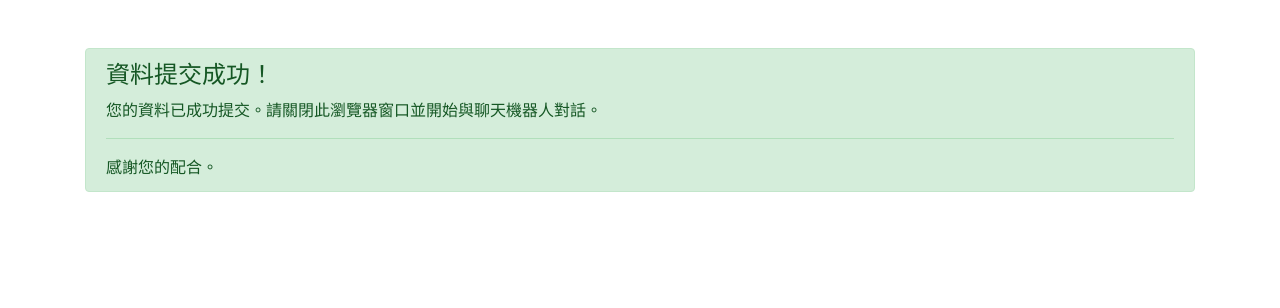
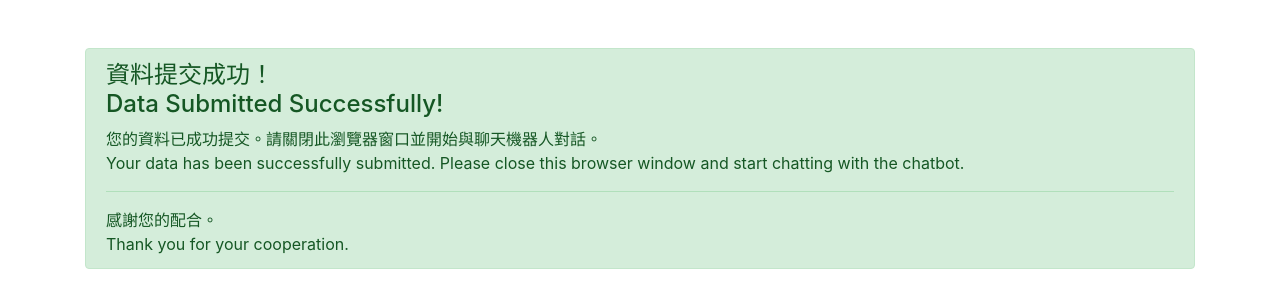
Before and after one commit to momonong/SSO-for-chatbot, a Flask app: template app/templates/submission_success.html in a window 1280 px wide. Shown: the top 308 px of the page. Run offline with Flask 3, Linux system fonts and the light colour scheme; the template is opened without the code that fills it, so the values that code supplies are empty; some libraries are stand-ins or nearby versions.

Commit message:
Update submit sucessfully html with eng and status print in app.py

```diff
--- a/app/app.py
+++ b/app/app.py
@@ -69,7 +69,7 @@ def index():
     chat_id = request.args.get("chat_id")
     if chat_id:
         # 在這裡處理接收到的 chat_id，比如保存到數據庫或其他操作
-        print(f"Received chat_id: {chat_id}")
+        print(f"\n\nReceived chat_id: {chat_id}\n\n")
         session["chat_id"] = chat_id
     else:
         print(f"Did not receive chat_id")
@@ -86,7 +86,7 @@ def start_auth():
     # 保留 chat_id
     chat_id = session.get("chat_id")
     if chat_id:
-        print(f"Using chat_id from session: {chat_id}")
+        print(f"\n\nUsing chat_id from session: {chat_id}\n\n")
 
     # Start the OAuth authorization process
     ncku = OAuth2Session(CLIENT_ID, redirect_uri=REDIRECT_URI)
@@ -95,6 +95,7 @@ def start_auth():
     )
     session["oauth_state"] = state
     session["chat_id"] = chat_id  # 再次保存 chat_id
+    print(f"\n\noauth statte: {state}\nChat ID: {chat_id}\n\n")
     return redirect(authorization_url)
 
 
@@ -113,6 +114,8 @@ def callback():
         if response.status_code == 200:
             token = response.json()
             session["access_token"] = token
+            print(f"\n\nAccess token: {token}\n\n")
+            print(f"\n\nSession: {session}\n\n")
             return redirect(url_for("fill_form"))
         else:
             return f"Failed to fetch token: {response.json()}", 400
--- a/app/templates/submission_success.html
+++ b/app/templates/submission_success.html
@@ -9,10 +9,13 @@
 <body>
     <div class="container mt-5">
         <div class="alert alert-success" role="alert">
-            <h4 class="alert-heading">資料提交成功！</h4>
-            <p>您的資料已成功提交。請關閉此瀏覽器窗口並開始與聊天機器人對話。</p>
+            <h4 class="alert-heading">資料提交成功！ <br>
+                Data Submitted Successfully!</h4>
+            <p>您的資料已成功提交。請關閉此瀏覽器窗口並開始與聊天機器人對話。<br>
+                Your data has been successfully submitted. Please close this browser window and start chatting with the chatbot.</p>
             <hr>
             <p class="mb-0">感謝您的配合。</p>
+            <p class="mb-0">Thank you for your cooperation.</p>
         </div>
     </div>
     <script src="https://code.jquery.com/jquery-3.5.1.slim.min.js"></script>
```
